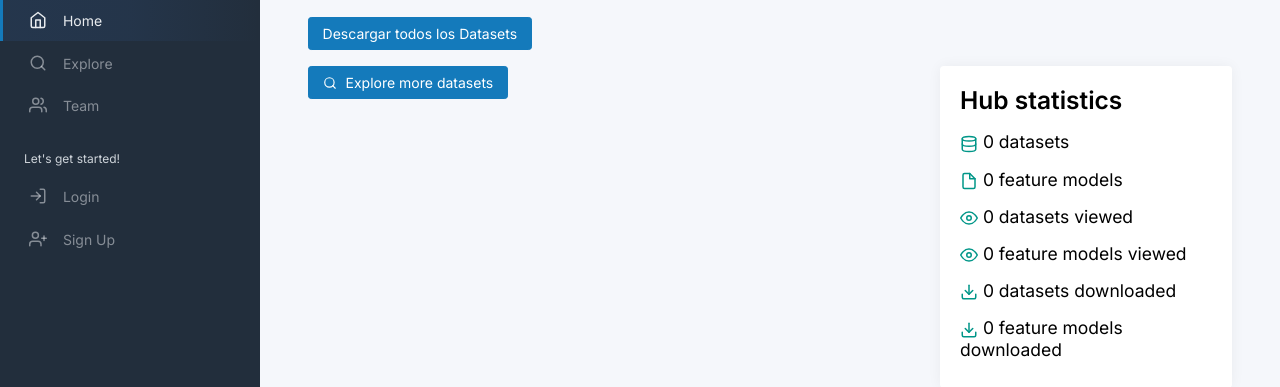
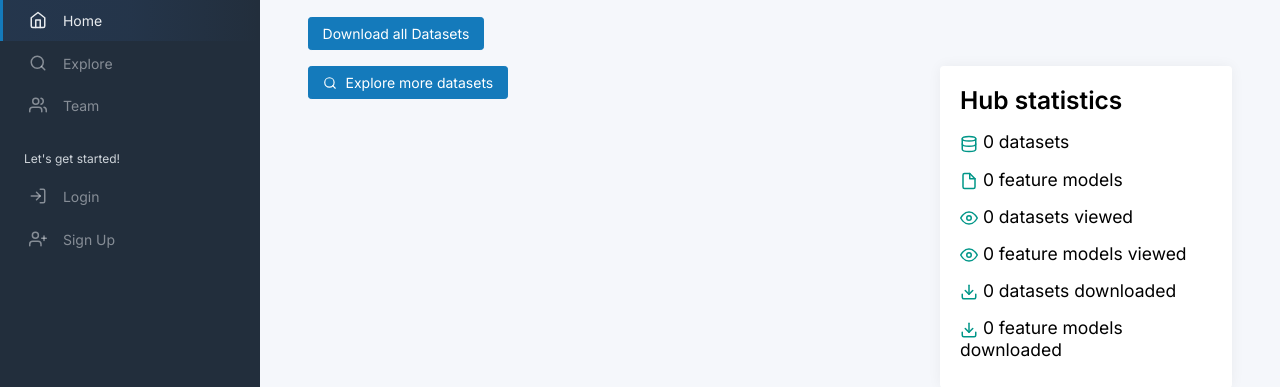
Before and after one commit to potaje-hub/potaje-hub, a Flask app: page / in a window 1280 px wide. Shown: the part 142-529 px from the top of the page. Run offline with Flask 3, Linux system fonts and the light colour scheme; data that the repository does not hold is empty; parts of the project's set-up code (start-up, migrations or seed data) failed here and were passed over; some libraries are stand-ins or nearby versions.

Commit message:
fix: id added to button

```diff
--- a/app/modules/public/templates/public/index.html
+++ b/app/modules/public/templates/public/index.html
@@ -9,7 +9,7 @@
         <b>Latest</b> datasets
     </h1>
 
-    <a href="/dataset/download_all" class="btn btn-primary mb-3">Descargar todos los Datasets</a>
+    <a href="/dataset/download_all" id="downloadAll" class="btn btn-primary mb-3">Download all Datasets</a>
 
     <div class="row">
 
```
